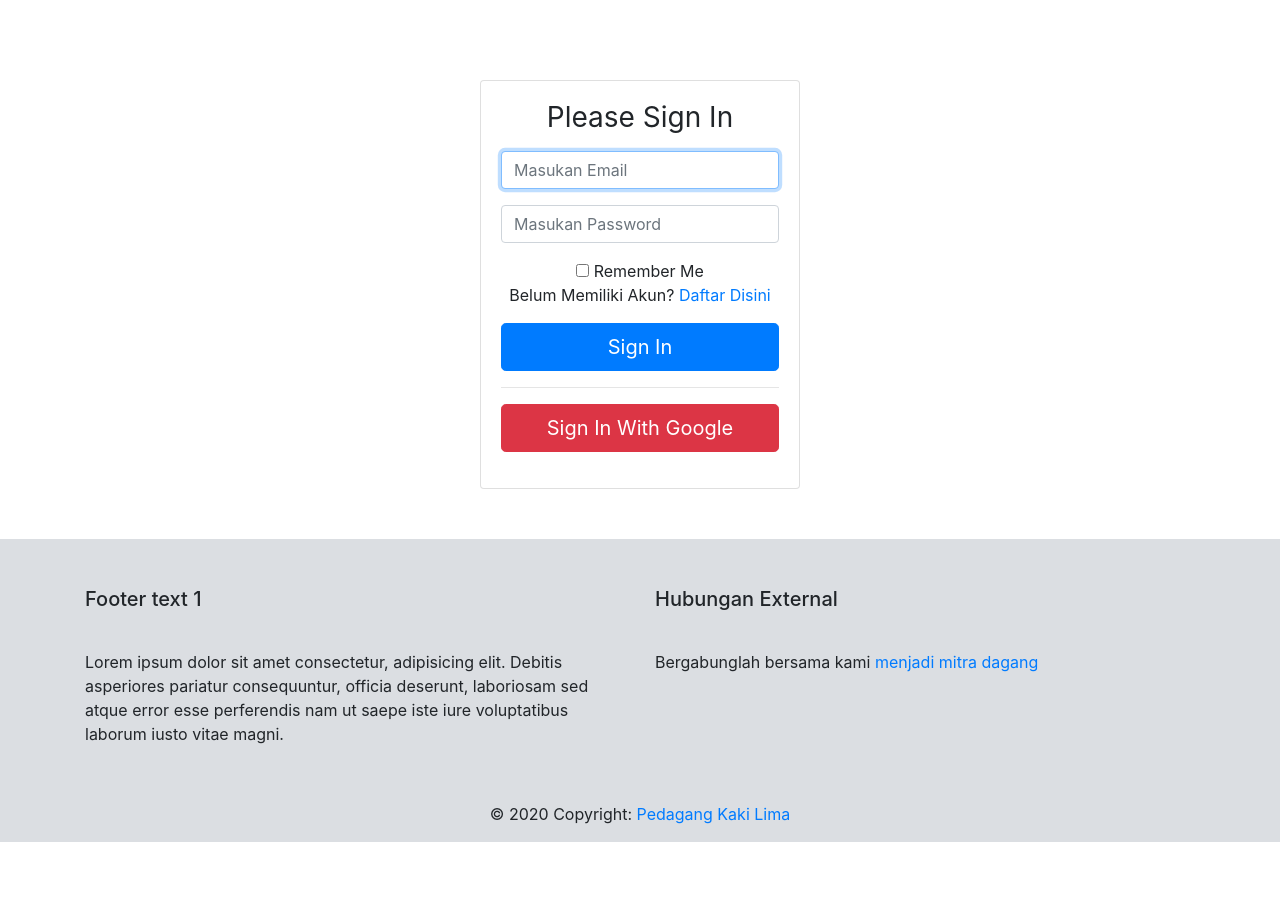
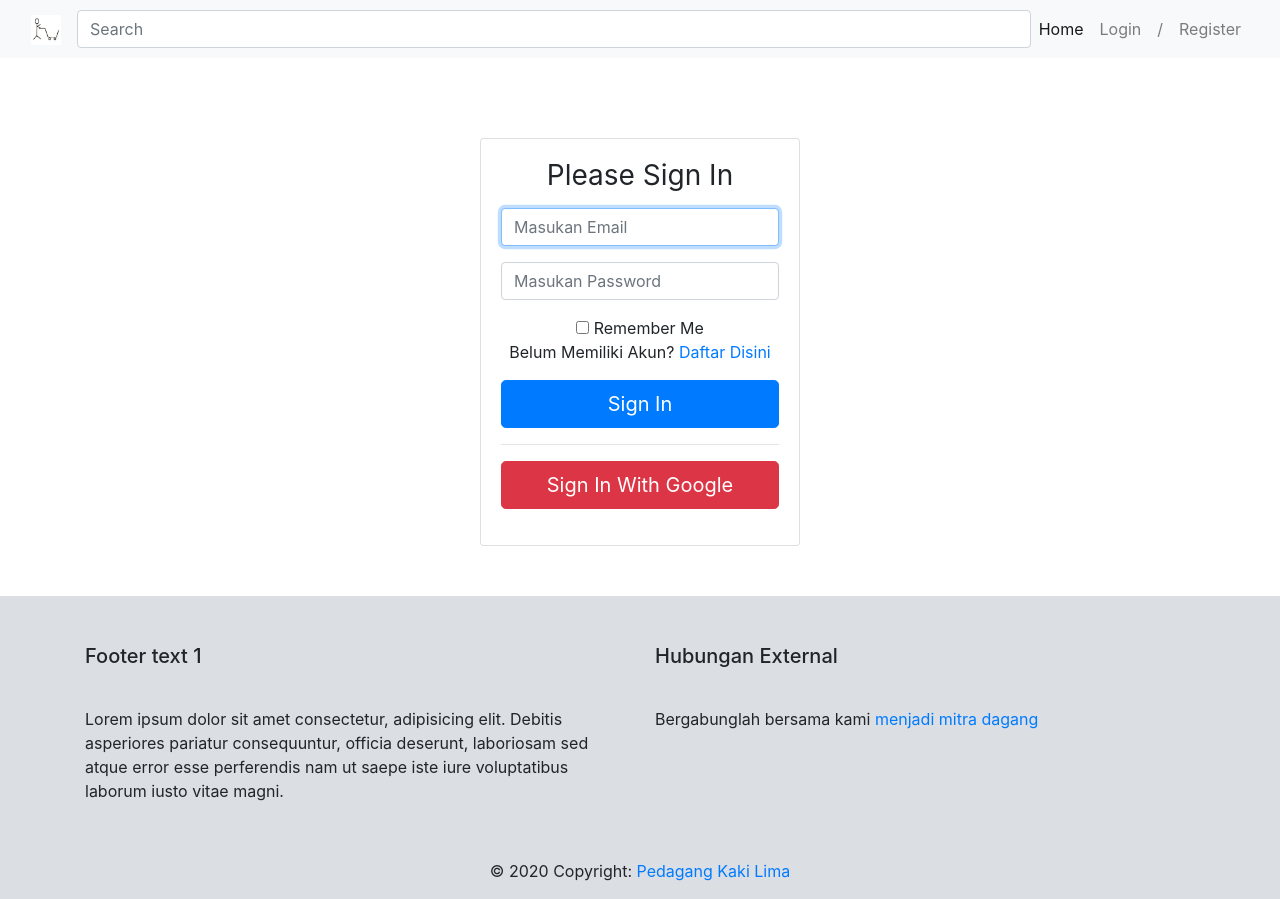
Before and after one commit to bagus-Arya/pre-host, a plain HTML site: page login.html in a window 1280 px wide. Before the commit the page ends 842 px from the top, so only its background shows below. Drawn offline with nearby package versions, Linux system fonts and the light colour scheme.

Commit message:
update ui

```diff
--- a/login.html
+++ b/login.html
@@ -16,6 +16,33 @@
     <script src="js/lightslider.js"></script>
     <script src="https://code.jquery.com/jquery-3.5.1.js" integrity="sha256-QWo7LDvxbWT2tbbQ97B53yJnYU3WhH/C8ycbRAkjPDc=" crossorigin="anonymous"></script>
 </head>
+<nav class="navbar sticky-top navbar-expand-md navbar-light bg-light">
+    <div class="container-fluid">
+        <button class="navbar-toggler" type="button" data-toggle="collapse" data-target="#navbarSupportedContent" aria-controls="navbarSupportedContent" aria-expanded="false" aria-label="Toggle navigation">
+            <span class="navbar-toggler-icon"></span>
+          </button>
+        <a class="navbar-brand" href="#">
+            <img src="/img/logo.jpg" width="30" height="30" alt="A">
+        </a>
+        <input type="text" class="form-control" placeholder="Search">
+        <div class="collapse navbar-collapse" id="navbarSupportedContent">
+            <ul class="navbar-nav ml-auto">
+              <li class="nav-item active">
+                <a class="nav-link" href="/">Home <span class="sr-only">(current)</span></a>
+              </li>
+              <li class="nav-item">
+                <a class="nav-link" href="/login">Login</a>
+              </li>
+              <li class="nav-item">
+                  <a class="nav-link">/</a>
+              </li>
+              <li class="nav-item">
+                  <a class="nav-link" href="/register">Register</a>
+              </li>
+            </ul>
+          </div>
+      </div>
+    </nav>
 <body class="text-center">
     <form action="#" method="post" class="form-signin">
         <div class="card mx-auto" style="width: 20rem; margin-bottom: 50px; margin-top: 80px;">
```
Also changed, not shown: index.html (+27 -0 lines), register.html (+27 -0 lines).
